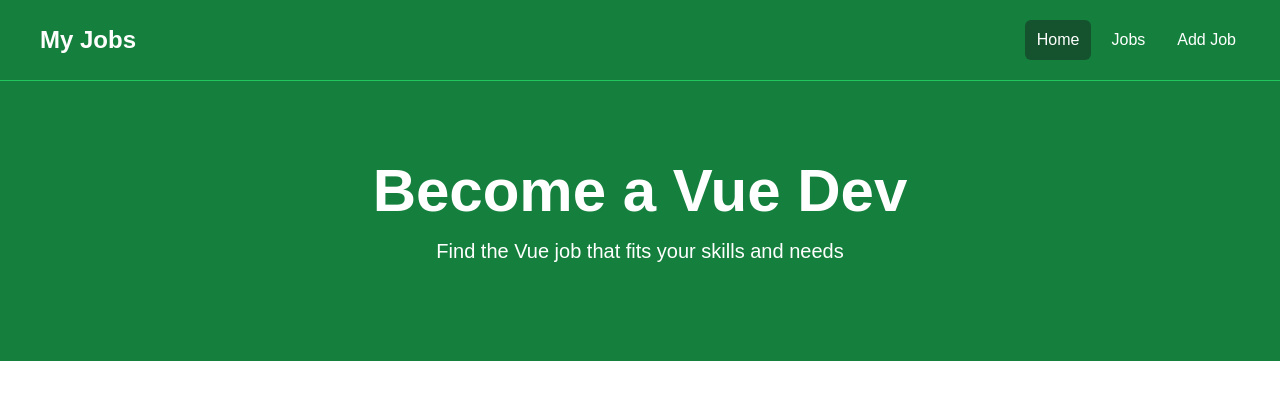
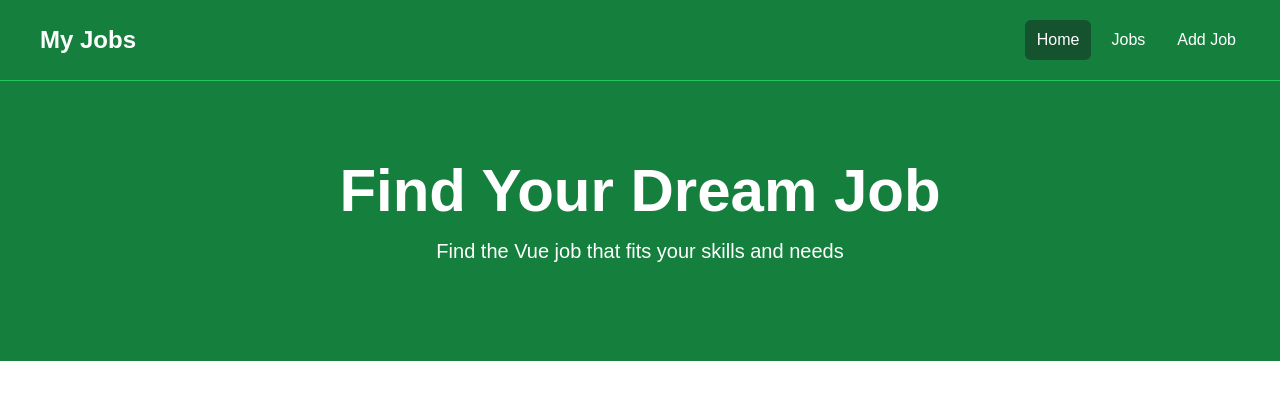
Before and after one commit to ashiqur-russel/Job-Listing, a Vue app in the folder vue-project/: page / in a window 1280 px wide. Shown: the top 400 px of the page. Built offline with nearby package versions, Linux system fonts and the light colour scheme.

Commit message:
Pass props through component

```diff
--- a/vue-project/src/App.vue
+++ b/vue-project/src/App.vue
@@ -4,5 +4,5 @@ import Hero from "./components/Hero.vue";
 </script>
 <template>
   <NavBar />
-  <Hero />
+  <Hero title="Find Your Dream Job" />
 </template>
--- a/vue-project/src/components/Hero.vue
+++ b/vue-project/src/components/Hero.vue
@@ -1,4 +1,14 @@
-<script setup></script>
+<script setup>
+import { defineProps } from "vue";
+
+defineProps({
+  title: {
+    type: String,
+    default: "Become a vue Dev",
+  },
+});
+</script>
+
 <template>
   <section class="bg-green-700 py-20 mb-4">
     <div
@@ -6,7 +16,7 @@
     >
       <div class="text-center">
         <h1 class="text-4xl font-extrabold text-white sm:text-5xl md:text-6xl">
-          Become a Vue Dev
+          {{ title }}
         </h1>
         <p class="my-4 text-xl text-white">
           Find the Vue job that fits your skills and needs
```
